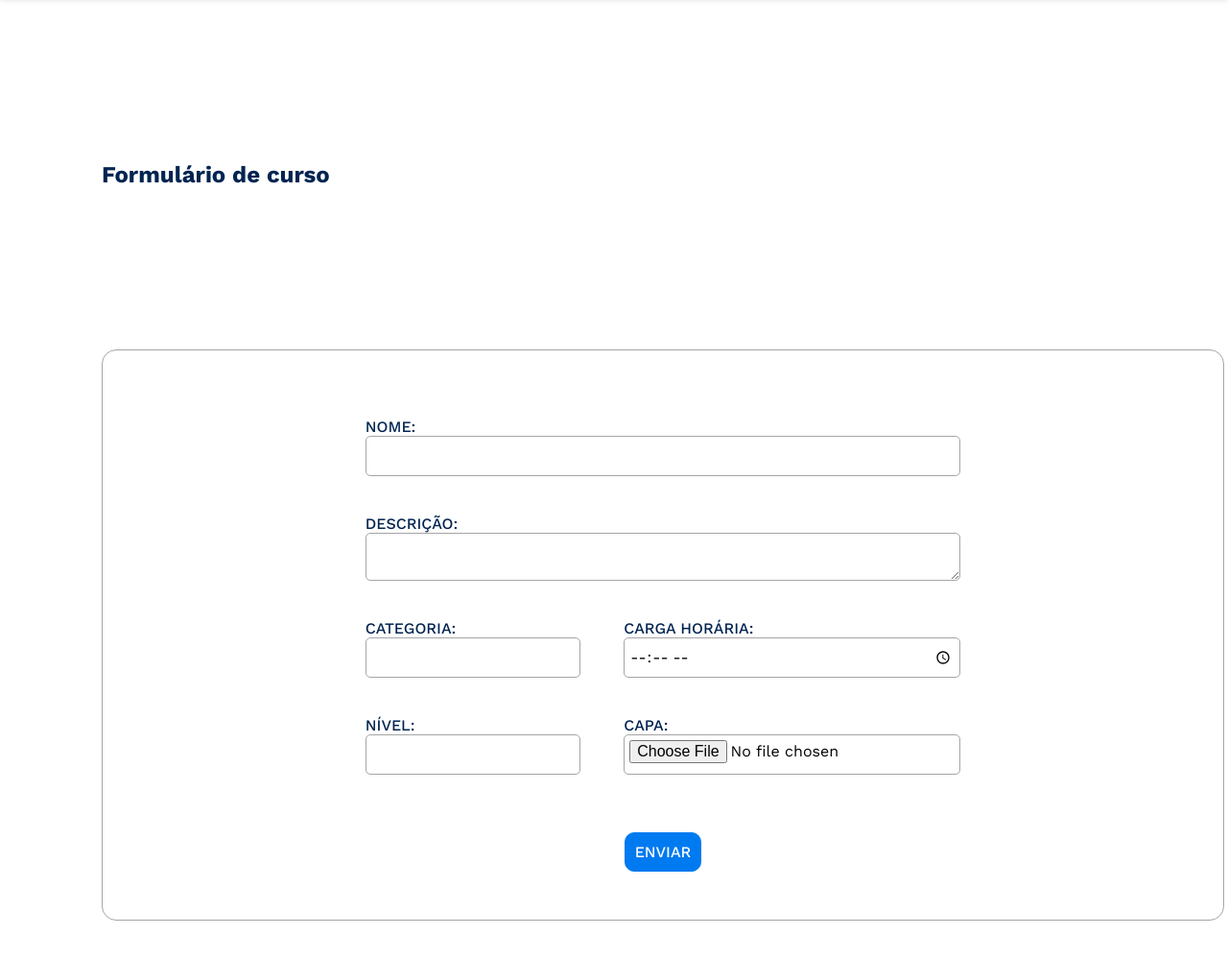
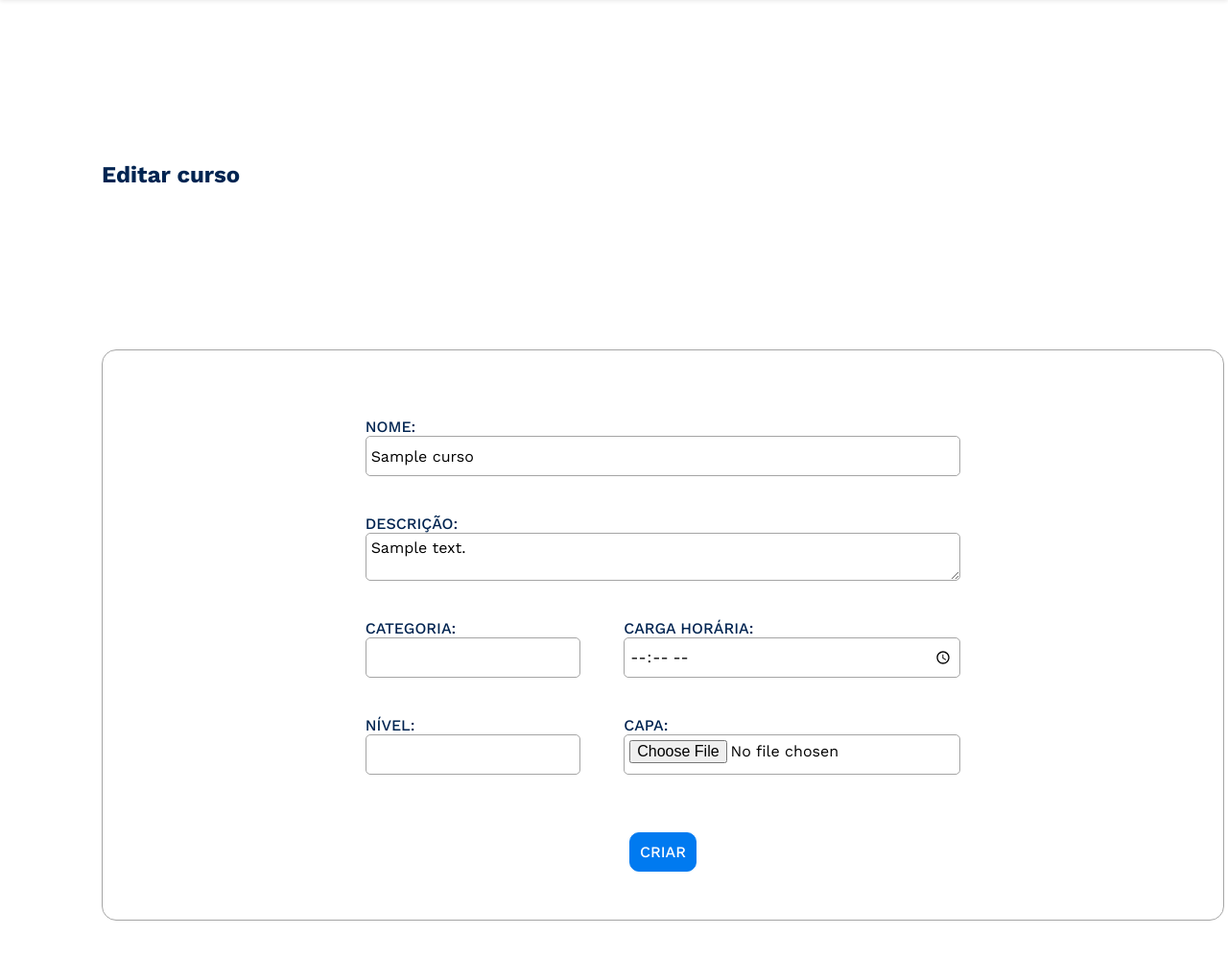
Before and after one commit to tonhoantunes/infohelp, a Django app: page /curso/1/editar in a window 1280 px wide. Shown: the part 96-1095 px from the top of the page at 96% size. Run offline with Django 5.2, Linux system fonts and the light colour scheme; tables that the repository leaves empty hold one stand-in row (values such as "Sample post").

Commit message:
Edição dando certo

```diff
--- a/infohelp/templates/editar_curso.html
+++ b/infohelp/templates/editar_curso.html
@@ -15,18 +15,20 @@
             <div class="forms-criar_curso">
                 <form action="{% if request.method == 'POST' %}{% url "criar_curso" %}{% endif %}" method="POST" enctype="multipart/form-data">
                     {% csrf_token %}
+
+
                     <div class="form-grupo">
                         <label for="nome">Nome:</label>
-                        <input type="text" id="nome" name="nome" value="{{ curso.nome }}">
+                        <input type="text" id="nome" name="nome" value="{{ form.nome.value }}">
                     </div>
                     <div class="form-grupo">
                         <label for="descricao">Descrição:</label>
-                        <textarea name="descricao" id="descricao"></textarea>
+                        <textarea name="descricao" id="descricao">{{ form.descricao.value }}</textarea>
                     </div>
                     <div class="form-linha">
                         <div class="form-grupo">
                             <label for="categoria">Categoria:</label>
-                            <input type="text" id="categoria" name="categoria" value="{{ curso.descricao }}">
+                            <input type="text" id="categoria" name="categoria">
                         </div>
                         <div class="form-grupo">
                             <label for="nivel">Nível:</label>
--- a/infohelp/views.py
+++ b/infohelp/views.py
@@ -52,11 +52,11 @@ def editar_curso(request, curso_id):
     curso = get_object_or_404(Curso, id=curso_id)
 
     context = {
-        "curso" : Curso.objects.all(),
-        "form": CursoForm(instance=curso),
+        "curso" : curso,
+        "form" : CursoForm(instance=curso),
     }
 
-    if request.method == "POST":
+    if request.method == 'POST':
         form = CursoForm(request.POST, instance=curso)
         if form.is_valid():
             form.save()
@@ -64,7 +64,7 @@ def editar_curso(request, curso_id):
         else:
             context["form"] = form
 
-    return render(request, "criar_curso.html", context)
+    return render(request, "editar_curso.html", context)
 
 
 
```
Also changed, not shown: infohelp/templates/listar_cursos.html (+7 -1 lines).
